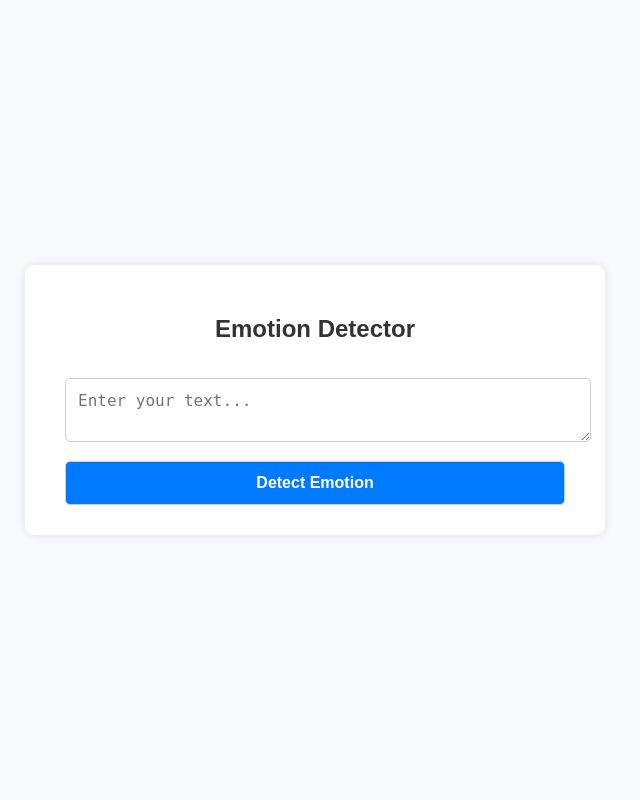
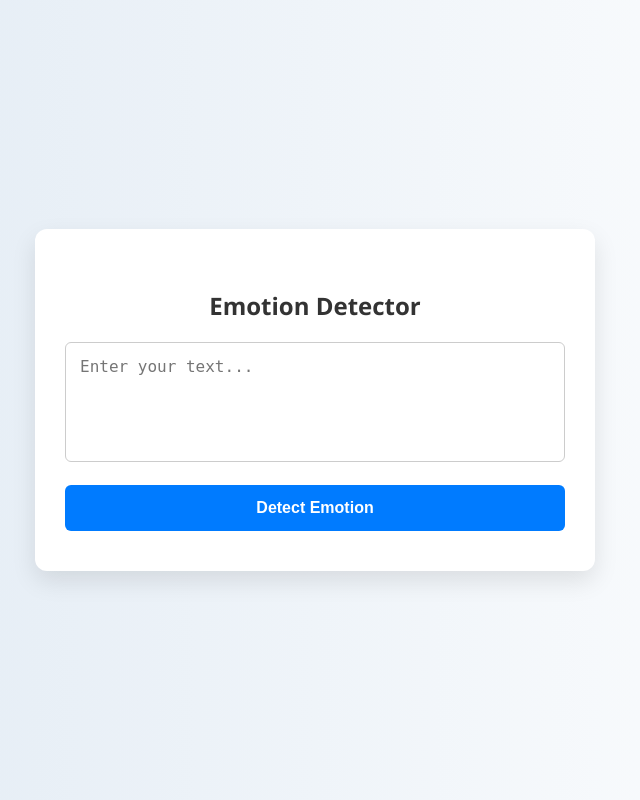
Before and after one commit to coderproo/Emotion-Detection-using-text, a Flask app: page / in a window 1280 px wide. Shown: the whole page, without its empty margins (325-965 px from the left). Run offline with Flask 3, Linux system fonts and the light colour scheme; parts of the project's set-up code (start-up, migrations or seed data) failed here and were passed over.

Commit message:
Add files via upload

```diff
--- a/templates/index.html
+++ b/templates/index.html
@@ -1,48 +1,64 @@
 <!DOCTYPE html>
-<html>
+<html lang="en">
 <head>
+    <meta charset="UTF-8">
     <title>Emotion Detector</title>
+    <meta name="viewport" content="width=device-width, initial-scale=1.0">
     <style>
         body {
-            font-family: Arial, sans-serif;
-            background-color: #f7f9fc;
+            font-family: 'Segoe UI', Tahoma, Geneva, Verdana, sans-serif;
+            background: linear-gradient(to right, #dfe9f3, #ffffff);
             display: flex;
             justify-content: center;
             align-items: center;
-            height: 100vh;
+            min-height: 100vh;
             margin: 0;
         }
         .container {
-            background: white;
-            padding: 30px 40px;
-            border-radius: 10px;
-            box-shadow: 0 0 10px rgba(0,0,0,0.1);
+            background: #fff;
+            padding: 40px 30px;
+            border-radius: 12px;
+            box-shadow: 0 10px 25px rgba(0, 0, 0, 0.1);
             width: 100%;
             max-width: 500px;
         }
         h2 {
             text-align: center;
             color: #333;
+            margin-bottom: 20px;
         }
-        textarea, input[type="submit"] {
+        textarea {
             width: 100%;
-            margin-top: 15px;
-            padding: 12px;
+            height: 120px;
+            resize: none;
+            padding: 14px;
             font-size: 16px;
-            border-radius: 5px;
+            border-radius: 6px;
             border: 1px solid #ccc;
+            box-sizing: border-box;
         }
         input[type="submit"] {
+            width: 100%;
+            padding: 14px;
+            font-size: 16px;
+            margin-top: 18px;
+            border: none;
+            border-radius: 6px;
             background-color: #007BFF;
-            color: white;
+            color: #fff;
+            font-weight: bold;
             cursor: pointer;
-            font-weight: bold;
+            transition: background-color 0.3s ease;
+        }
+        input[type="submit"]:hover {
+            background-color: #0056b3;
         }
         .result {
-            margin-top: 20px;
+            margin-top: 25px;
             text-align: center;
-            font-size: 18px;
-            color: #444;
+            font-size: 20px;
+            color: #222;
+            font-weight: 500;
         }
     </style>
 </head>
```
